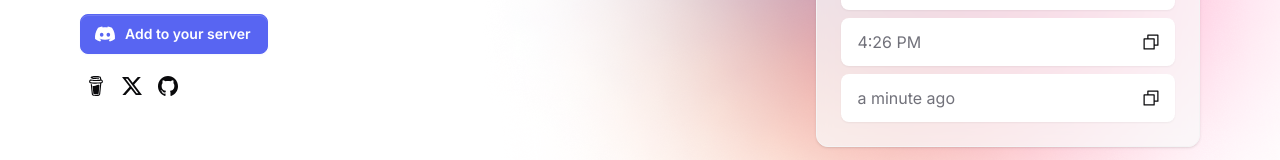
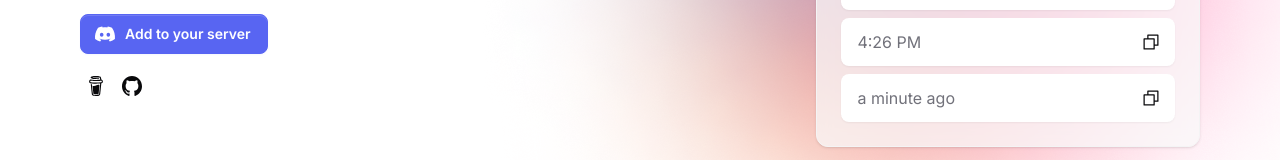
Before and after one commit to NiklasPeterson/timestamps, a Next.js app: page / in a window 1280 px wide. Shown: the part 486-646 px from the top of the page. Built offline with nearby package versions, Linux system fonts and the light colour scheme.

Commit message:
Removes x link

```diff
--- a/app/page.tsx
+++ b/app/page.tsx
@@ -98,16 +98,6 @@ export default function Home() {
                 </svg>
               </a>
               <a
-                href="https://x.com/AppTimestamps"
-                target='_blank'
-                rel="noopener noreferrer"
-                className="plainButton"
-              >
-                <svg width="24" height="24" viewBox="0 0 24 24" fill="none" xmlns="http://www.w3.org/2000/svg">
-                  <path d="M17.7512 2.96092H20.818L14.1179 10.6186L22 21.0391H15.8284L10.9946 14.7191L5.46359 21.0391H2.39494L9.5613 12.8483L2 2.96092H8.32828L12.6976 8.73759L17.7512 2.96092ZM16.6748 19.2034H18.3742L7.4049 4.70013H5.58133L16.6748 19.2034Z" className="fill-current" />
-                </svg>
-              </a>
-              <a
                 href='https://github.com/NiklasPeterson/timestamps'
                 target='_blank'
                 rel="noopener noreferrer"
```
